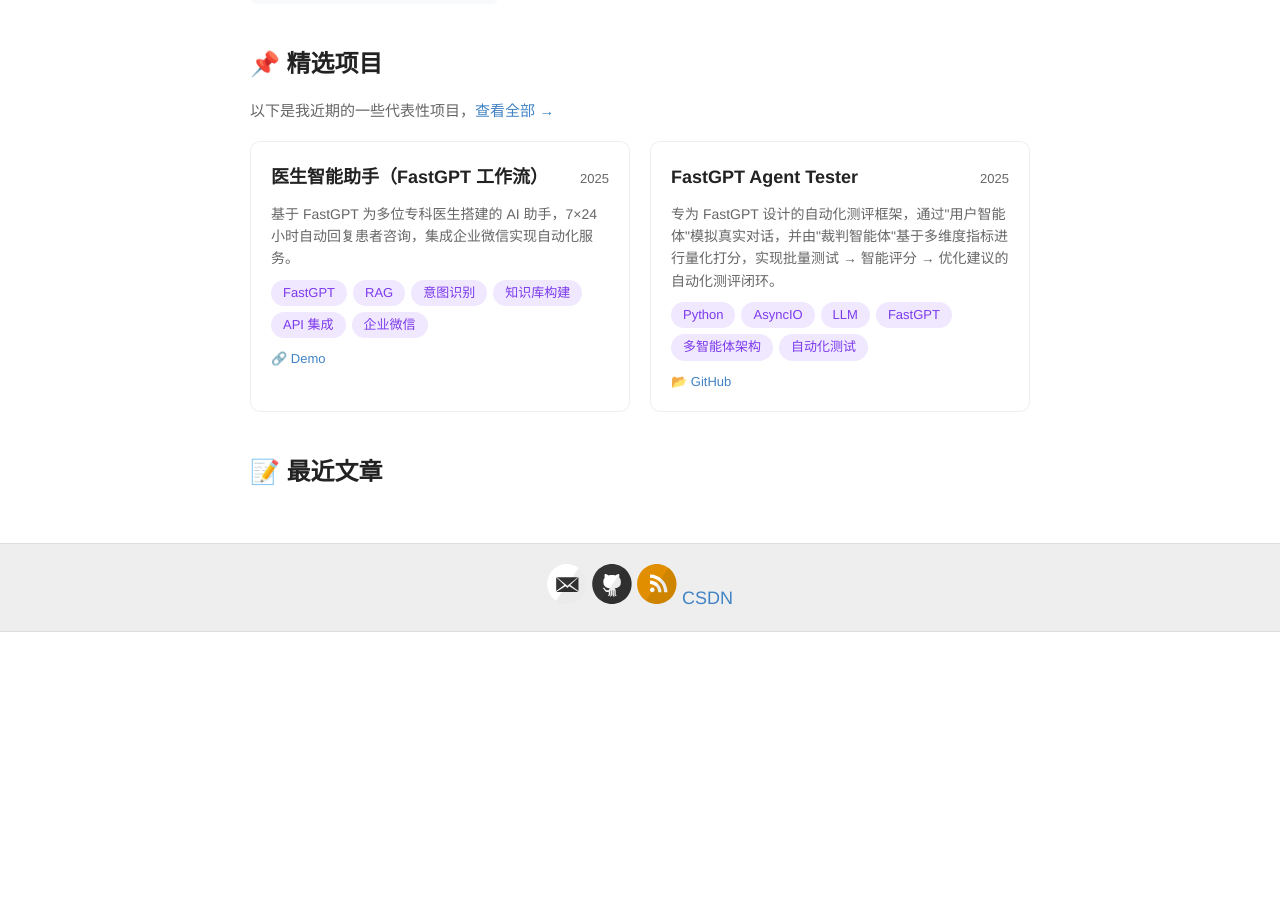
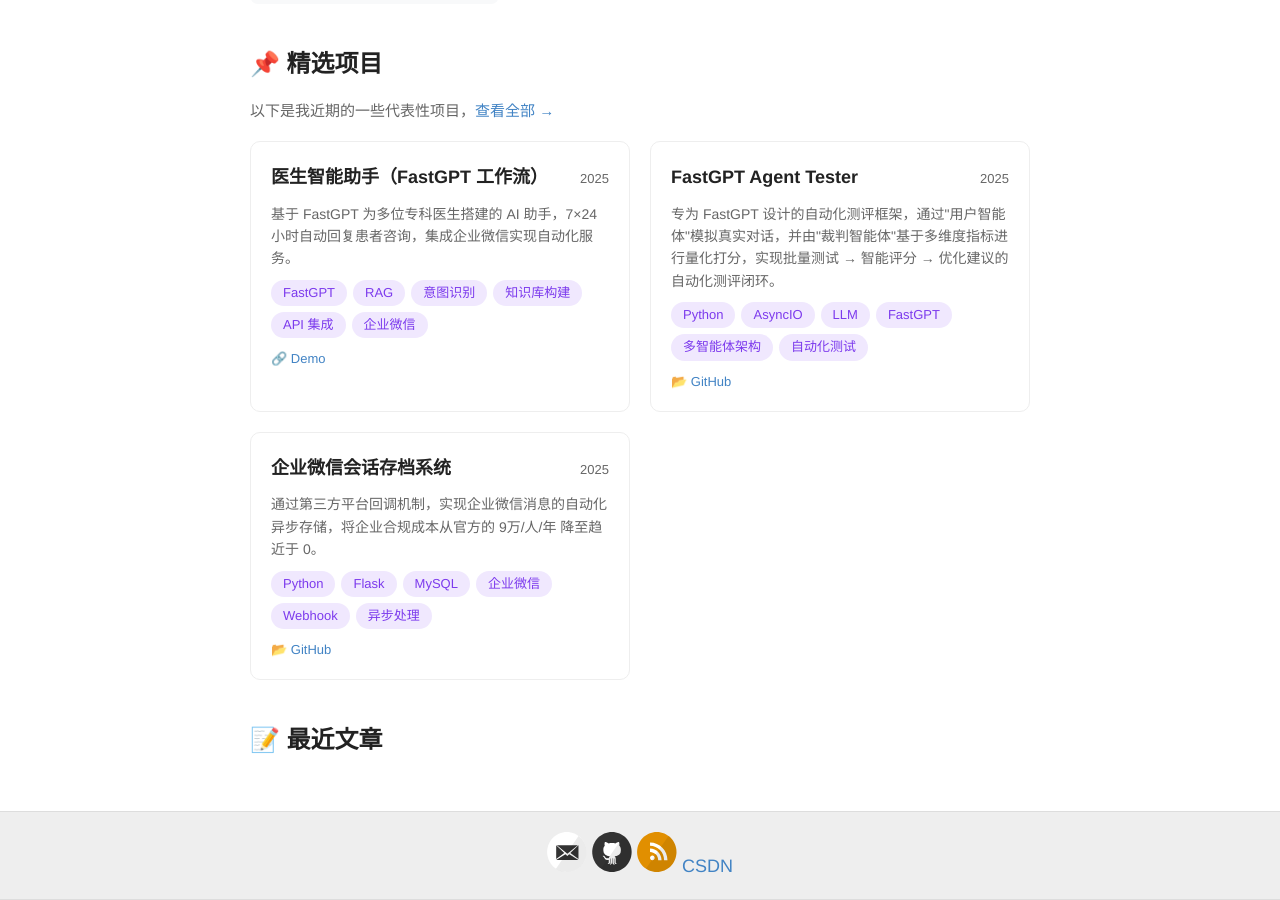
Before and after one commit to G-LJH/G-LJH.github.io, a Jekyll site: the page built from index.html, in a window 1280 px wide and 900 px high, scrolled down 872 px. Built offline with Jekyll 4.4.1, drawn with Linux system fonts in a browser that asks for light colours; before the commit the page ends 1504 px from its top, so only the background shows below that.

Commit message:
提交wecom-chat项目

```diff
--- a/_data/projects.yml
+++ b/_data/projects.yml
@@ -35,6 +35,23 @@
   demo:
   article:
 
+- title: 企业微信会话存档系统
+  date: 2025
+  description: 通过第三方平台回调机制，实现企业微信消息的自动化异步存储，将企业合规成本从官方的 9万/人/年 降至趋近于 0。
+  technologies:
+    - Python
+    - Flask
+    - MySQL
+    - 企业微信
+    - Webhook
+    - 异步处理
+  featured: "true"
+  order: 3
+  url: /projects/wecom-archive/
+  github: https://github.com/G-LJH/wecom-archive
+  demo:
+  article:
+
 
 # ============================================================
 # 以下为未展示在首页的项目（featured: false），但仍会在项目页面显示
--- /dev/null
+++ b/projects/wecom-archive.md
@@ -0,0 +1,69 @@
+---
+layout: page
+title: 企业微信会话存档系统
+permalink: /projects/wecom-archive/
+---
+
+# 💰 企业微信低成本会话存档系统 (WeCom Archive)
+
+<img src="https://img.shields.io/badge/Python-3.8+-blue" alt="Python 3.8+">
+<img src="https://img.shields.io/badge/Framework-Flask-lightgrey" alt="Flask">
+<img src="https://img.shields.io/badge/Database-MySQL-blue" alt="MySQL">
+<img src="https://img.shields.io/badge/License-MIT-green" alt="MIT License">
+
+> **一句话定义**：通过xbotox的回调机制，实现企业微信消息的自动化异步存储，将企业合规成本从官方的 **9万/人/年** 降至趋近于 **0**。
+
+---
+
+## 📌 项目背景与痛点
+
+在企业运营中，监控与存档会话内容是合规与质检的核心环节。然而：
+
+- **官方成本极高**：官方接口服务费昂贵，中小型企业难以负担。
+- **开发门槛高**：直接对接企业微信底层 SDK 逻辑复杂，且涉及复杂的解密流程。
+- **数据孤岛**：难以将聊天数据灵活地集成到公司内部的 CRM 或 AI 知识库中。
+
+**本项目通过集成 xbotox 平台，打通了从"消息捕获"到"结构化存储"的全链路，实现了一套高可用、零门槛的替代方案。**
+
+---
+
+## 🚀 工程亮点（为什么这个项目值得关注）
+
+- **极简部署**：采用 **uv** 现代包管理工具，实现秒级环境搭建。
+- **高可靠性**：内置详尽的日志监控系统（Logging），通过 `/health` 接口实现服务自检。
+- **前沿思维**：项目预留了 RAG（检索增强生成）接口，存档的数据可直接作为企业私域大模型的训练语料。
+
+---
+
+## 📊 效果预览
+
+> *(此处可以插入你 Web 界面的截图，如果没有，可以放一段数据库查询的结果展示)*
+
+---
+
+## �️ 成功部署到 1Panel 运行
+
+本项目已成功部署到 1Panel 容器管理面板上运行，以下是部署详情：
+
+<img src="../images/wecom-chat-1panel.png" alt="1panel部署" width="60%">
+*1panel部署*
+
+### 部署环境
+
+| 项目 | 配置 |
+|------|------|
+| 服务器 | 2核4G |
+| 操作系统 | Ubuntu 22.04 LTS |
+| 容器平台 | 1Panel |
+| 反向代理 | OpenResty (1Panel 内置) |
+| 数据库 | MySQL 8.0 (Docker) |
+
+---
+
+## ��🔗 资源与文档
+
+- **GitHub 源码**：[https://github.com/G-LJH/wecom-archive](https://github.com/G-LJH/wecom-archive)
+- **详细设计文档**：查看仓库中的 README.md
+- **致谢**：[xbotox 平台技术支持](https://xbotox.com)
+
+---
```
Also changed, not shown: projects/doctor-assistant.md (+15 -14 lines), images/wecom-chat-1panel.png (added).
